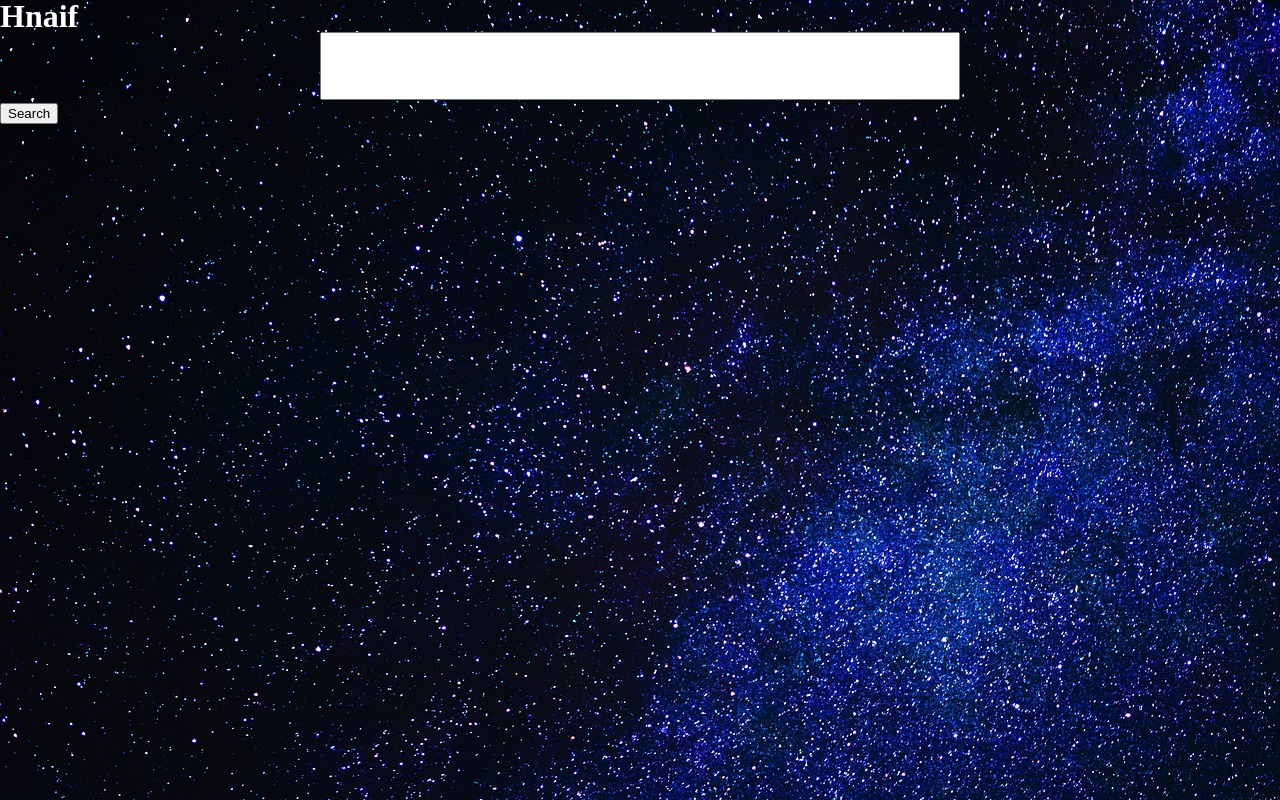
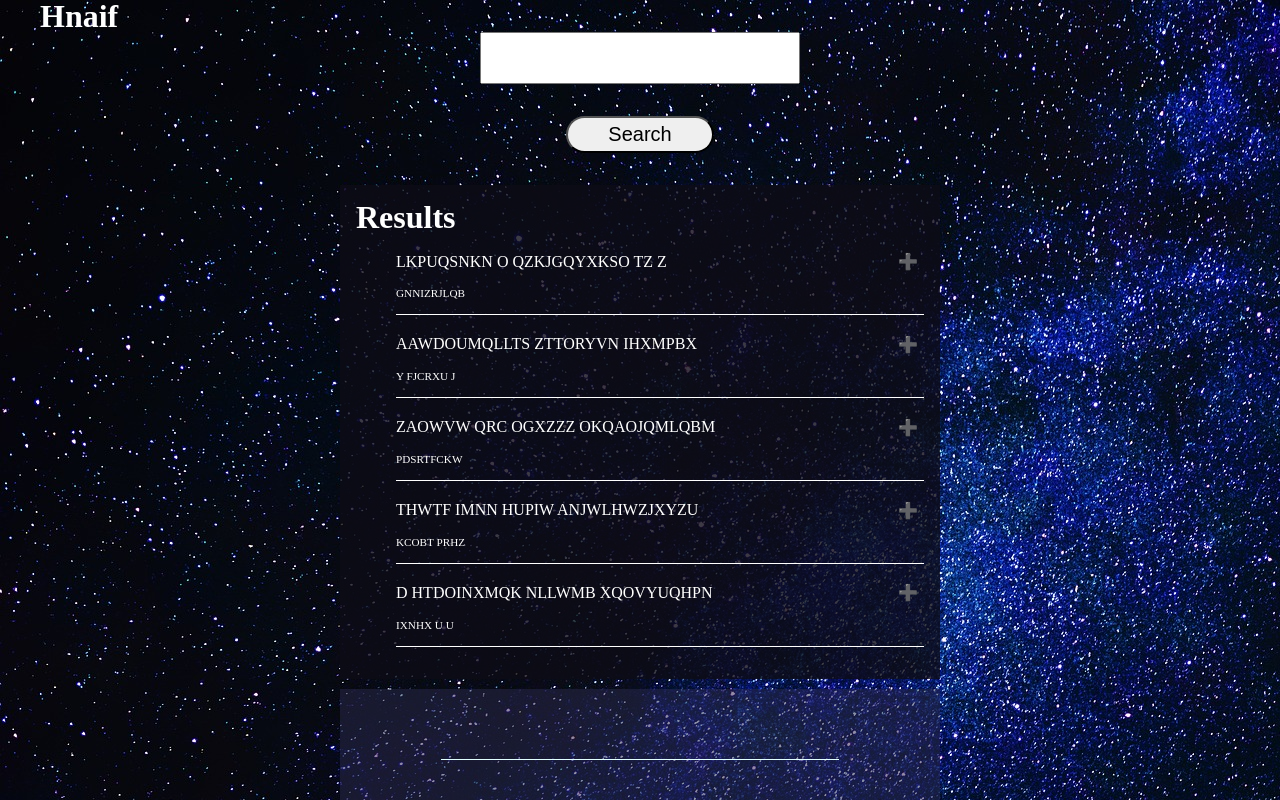
Before and after one commit to hanif9050/project_jamming, a React (Create React App) app: page / in a window 1280 px wide. Shown: the top 800 px of the page. Built offline with nearby package versions, Linux system fonts and the light colour scheme.

Commit message:
search bar,search result componer made

```diff
--- a/src/App.js
+++ b/src/App.js
@@ -1,14 +1,44 @@
 import logo from './logo.svg';
 import './App.css';
+import React,{useEffect,useState} from 'react';
+
 import styles from "./App.module.css";
 import SearchBar from './Components/SearchBar/SearchBar';
+import dataJs from './Fetch';
+import SearchResults from './Components/SearchResults/SearchResults';
+import Track from './Components/Track/Track';
 
 
 function App() {
+const [data,setDate]=useState([])
+const [tracList,setTrackList]=useState([])
+  useEffect(()=>{
+    dataJs("h").then(res=>{
+      setDate(res)
+
+    })
+
+  })
+  const handleTrackAdd=(item)=>{
+    if(!tracList.includes(item)){
+      setTrackList((prev)=>[...prev,item])
+      // console.log("tracList",tracList)
+    }
+    // console.log("tracList outside",tracList)
+  }
+  console.log("tracList outside div",tracList)
   return (
     <div className={styles.app}>
+      <div className={styles.container}>
       <h1>Hnaif</h1>
       <SearchBar/>
+
+      <SearchResults data={data} handleTrackAdd={handleTrackAdd}/>
+      <Track />
+
+
+
+      </div>
     </div>
   );
 }
--- a/src/App.module.css
+++ b/src/App.module.css
@@ -39,5 +39,10 @@ body{
 }
 .app{
     background-image: url(../src/Assets/BG-starry-sky.jpg);
-    height: 100vh;
+
+
 }
+.container{
+    max-width: 1200px;
+    margin: 0 auto;
+}
--- a/src/Components/SearchBar/SearchBar.module.css
+++ b/src/Components/SearchBar/SearchBar.module.css
@@ -22,10 +22,10 @@
 }
 .inputField{
     font-size: 2rem;
-    padding: 2rem 1rem;
+    padding: 1.5rem 1rem;
     outline: none;
-    width: 50%;
-    height: 3rem;
+    width: 20rem;
+    height: 2.5rem;
     display: block;
     margin: 0 auto;
 }
@@ -33,5 +33,10 @@
     outline: 3px solid var(--clr-accent);
 }
 .button{
+    padding: 0.3rem 2.5rem;
+    border-radius: 1.5rem;
+    font-size: var(--fs-h3);
+    display: block;
+    margin: 2rem auto;
 
 }
--- /dev/null
+++ b/src/Components/SearchResults/SearchResults.js
@@ -0,0 +1,22 @@
+import React from "react";
+import styles from "./SearchResults.module.css";
+import TrackList from "../TrackList/TrackList";
+function SearchResults(props) {
+  const listData = props.data.map((song) => (
+    <TrackList
+      key={song.id}
+      song={song}
+      handleTrackAdd={props.handleTrackAdd}
+      button="plus"
+    />
+  ));
+  return (
+    <div className={styles.container}>
+      <h1>Results</h1>
+
+      {listData}
+    </div>
+  );
+}
+
+export default SearchResults;
--- /dev/null
+++ b/src/Components/SearchResults/SearchResults.module.css
@@ -0,0 +1,39 @@
+*,
+*::before,
+*::after {
+  box-sizing: border-box;
+}
+
+:root {
+  --ff-primary: "Source Sans Pro";
+  --ff-scondary: "Source Code Pro";
+
+  --fw-reg: 300;
+  --fw-bold: 900;
+
+  --clr-light: #ffff;
+  --clr-dark: rgb(43, 42, 76);
+  --clr-accent: rgb(78, 79, 235);
+
+  --fs-h1: 3rem;
+  --fs-h2: 3.25rem;
+  --fs-h3: 1.25rem;
+  --fs-body: 1rem;
+}
+.container {
+  width: 50%;
+  min-height: 50vh;
+  margin-left: auto;
+  margin-right: auto;
+  background-color: rgba(13, 12, 22, 0.8);
+  padding: 1rem;
+  margin-bottom: 10px;
+}
+
+ul {
+  list-style: none;
+}
+/* ul li{
+    border-bottom: 1px solid white;
+    margin-bottom: 4px;
+} */
--- /dev/null
+++ b/src/Components/Track/Track.js
@@ -0,0 +1,11 @@
+import React from "react";
+import styles from "./Track.module.css";
+function Track() {
+  return (
+    <div className={styles.container}>
+      <input className={styles.inputField} type="text" />
+    </div>
+  );
+}
+
+export default Track;
--- /dev/null
+++ b/src/Components/Track/Track.module.css
@@ -0,0 +1,38 @@
+:root {
+  --ff-primary: "Source Sans Pro";
+  --ff-scondary: "Source Code Pro";
+
+  --fw-reg: 300;
+  --fw-bold: 900;
+
+  --clr-light: #ffff;
+  --clr-dark: rgb(43, 42, 76);
+  --clr-accent: rgb(78, 79, 235);
+
+  --fs-h1: 3rem;
+  --fs-h2: 3.25rem;
+  --fs-h3: 1.25rem;
+  --fs-body: 1rem;
+}
+
+.container {
+  width: 50%;
+  height: 50vh;
+  margin: 0 auto;
+  background-color: rgba(43, 42, 76, 0.5);
+  padding: 1rem;
+}
+
+.inputField {
+  background: none;
+  border: none;
+  outline: none;
+  border-bottom: 1px solid lightcyan;
+  display: block;
+  width: 70%;
+  margin-left: auto;
+  margin-right: auto;
+  color: #ffff;
+  padding: 0.8rem;
+  font-size: 1.5rem;
+}
--- /dev/null
+++ b/src/Components/TrackList/TrackList.js
@@ -0,0 +1,31 @@
+import React from "react";
+import styles from "./TrackList.module.css";
+function TrackList(props) {
+  const buttonSigned = props.button === "plus" ? "➕" : "❌";
+  // props.handleTrackAdd
+
+  const handleClick = (song) => {
+    props.handleTrackAdd(song);
+    console.log("clicked", song);
+  };
+  return (
+    <div>
+      <ul>
+        <div className={styles.containerList}>
+          <li className={styles.list}>
+            {props.song.name}{" "}
+            <button
+              className={styles.button}
+              onClick={() => handleClick(props.song)}
+            >
+              {buttonSigned}
+            </button>
+          </li>
+          <p>{props.song.artist}</p>
+        </div>
+      </ul>
+    </div>
+  );
+}
+
+export default TrackList;
--- /dev/null
+++ b/src/Components/TrackList/TrackList.module.css
@@ -0,0 +1,24 @@
+.containerList {
+  border-bottom: 1px solid white;
+  margin-bottom: 10px;
+}
+.list {
+  display: flex;
+  justify-content: space-between;
+}
+.button {
+  /* margin-left: 10px; */
+  color: white;
+  font-size: 1rem;
+  font-weight: bold;
+  background-color: transparent;
+  outline: none;
+  border: none;
+  cursor: pointer;
+}
+.button:active {
+  outline: auto;
+}
+.containerList p {
+  font-size: 0.7rem;
+}
--- /dev/null
+++ b/src/Fetch.js
@@ -0,0 +1,16 @@
+import data from "./MockData"
+function dataJs(endpoint){
+    return new Promise((resolve,reject)=>{
+        // const sentData=data.filter(item=>item.name.includes(endpoint))
+        resolve(data)
+        // console.log(data)
+       /*  if(sentData.length>0){
+            resolve(data)
+        }else{
+            reject("not found :"+endpoint)
+        } */
+
+    })
+};
+
+export default dataJs
--- /dev/null
+++ b/src/MockData.js
@@ -0,0 +1,23 @@
+const generateId=()=>Math.floor(Math.random()*10000);
+const randomName=(count)=>{
+    const letter="ABCDF GHIJK LMNOP QRSTU VWXYZ FDCBA KJIHG PONML UTSRQ ZYXJK LMNOP QRSTU ZYXWZ";
+    // const word=Math.floor(Math.random()*letter.length)
+    let name="";
+    for (let i=0; i<count; i++){
+        name += letter[Math.floor(Math.random()*letter.length)]
+    }
+    return name;
+}
+const song=()=>(
+    {
+        id:generateId(),
+    name:randomName(30),
+    artist:randomName(10),
+    album:randomName(20),
+
+
+
+}
+)
+const data= Array.from({length:5},song)
+export default data;
```
